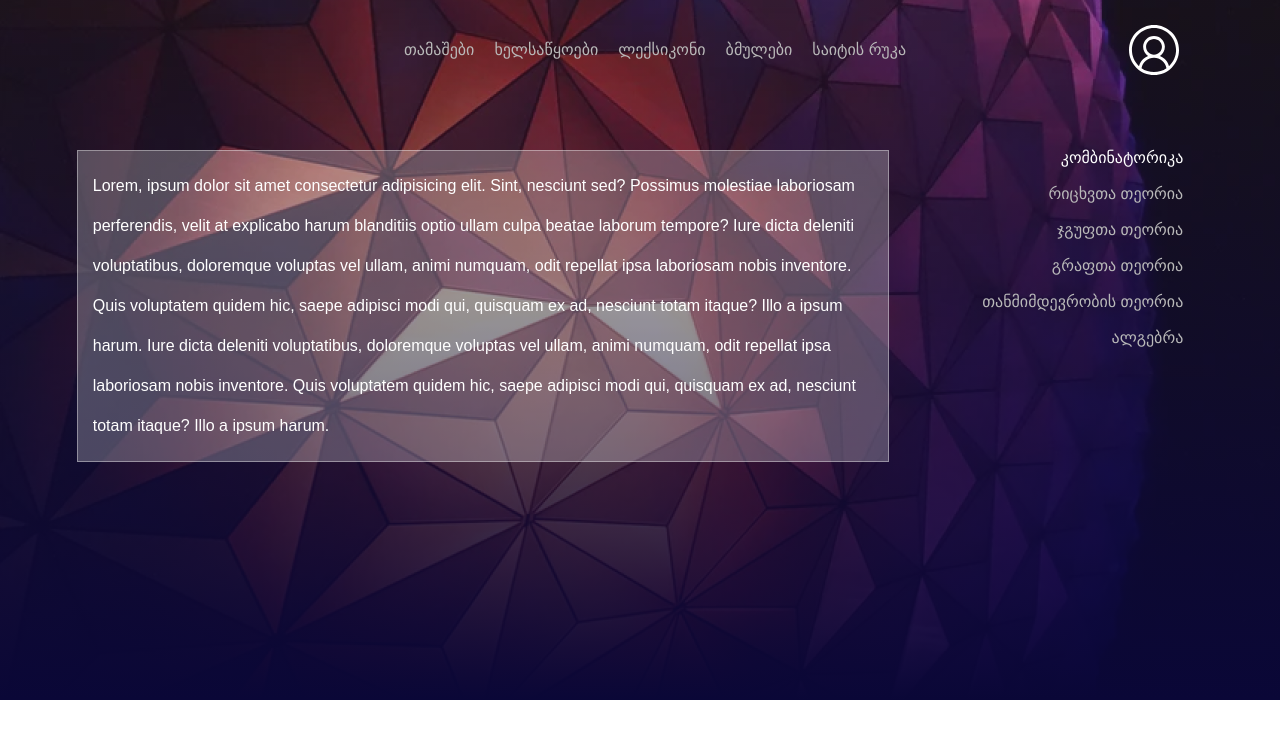
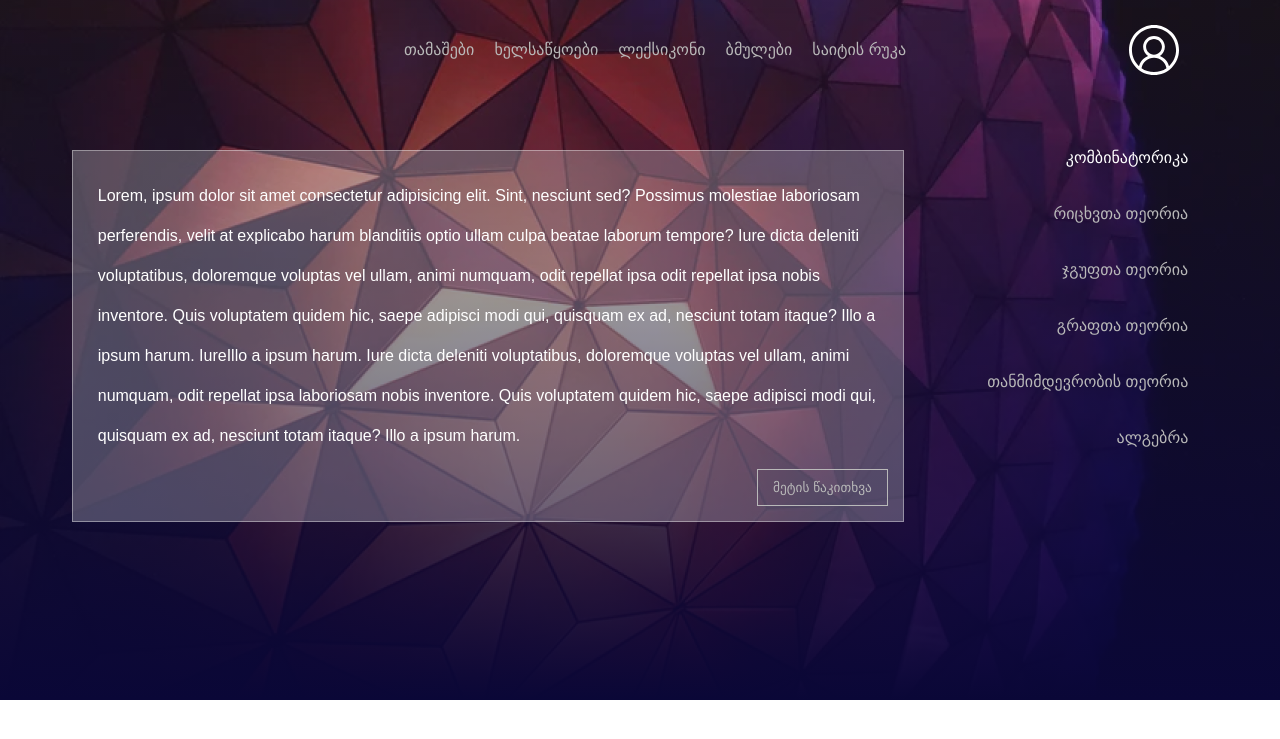
Before and after one commit to davidunilab/davidunilab.wwm, a PHP site: page /structure.html in a window 1280 px wide. Shown: the top 739 px of the page. Run offline with PHP 8.4, Linux system fonts and the light colour scheme; some web fonts are replaced.

Commit message:
working on structure html

```diff
--- a/css/style.css
+++ b/css/style.css
@@ -64,6 +64,7 @@
   position: relative;
   background-image: -webkit-gradient(linear, left top, left bottom, from(rgba(70, 50, 80, 0.3)), to(#0a0737)), url(/images/main_background.png);
   background-image: linear-gradient(to bottom, rgba(70, 50, 80, 0.3), #0a0737), url(/images/main_background.png);
+  background-color: black;
   background-size: cover;
   width: 100%;
   height: 700px;
@@ -162,6 +163,7 @@
   position: absolute;
   background-image: -webkit-gradient(linear, left top, left bottom, from(rgba(70, 50, 80, 0.3)), to(#0a0737)), url(/images/srtucture_background.png);
   background-image: linear-gradient(to bottom, rgba(70, 50, 80, 0.3), #0a0737), url(/images/srtucture_background.png);
+  background-color: black;
 }
 
 #structure section .container {
@@ -181,17 +183,29 @@
 
 #structure section .container .notes {
   background-color: rgba(255, 255, 255, 0.247);
-  padding: 15px;
+  padding: 25px 25px 65px 25px;
   max-width: 65%;
   color: white;
   line-height: 40px;
   border: 1px solid rgba(255, 255, 255, 0.384);
+  position: relative;
+}
+
+#structure section .container .notes button {
+  position: absolute;
+  right: 15px;
+  bottom: 15px;
+  background-color: rgba(255, 255, 255, 0);
+  color: #b9b9b9;
+  padding: 10px 15px;
+  border: 1px solid #b9b9b9;
+  cursor: pointer;
 }
 
 #structure section .container li {
   color: #b9b9b9;
   z-index: 33;
-  padding-bottom: 20px;
+  padding-bottom: 40px;
   text-align: right;
 }
 /*# sourceMappingURL=style.css.map */
--- a/scss/_main.scss
+++ b/scss/_main.scss
@@ -19,6 +19,7 @@
         $gradientEnd
       ),
       url(/images/main_background.png);
+    background-color: black;
     background-size: cover;
     width: 100%;
     height: 700px;
--- a/scss/_structure.scss
+++ b/scss/_structure.scss
@@ -7,6 +7,7 @@
           $gradientEnd
         ),
         url(/images/srtucture_background.png);
+        background-color: black;
     }
 
     section .container{
@@ -20,18 +21,30 @@
       }
       .notes{
         background-color: rgba(255, 255, 255, 0.247);
-        padding:15px;
+        padding:25px 25px 65px 25px;
         max-width: 65%;
         color:white;
         line-height: 40px;
         // filter:blur(4px);
         border:1px solid rgba(255, 255, 255, 0.384);
+        position: relative;
+        button{
+          position: absolute;
+          $margin:15px;
+          right:$margin;
+          bottom:$margin;
+          background-color: rgba(255, 255, 255, 0);
+          color:$white;
+          padding:10px 15px;
+          border: 1px solid $white;
+          cursor: pointer;
+        }
       }
 
         li{
           color:$white;
           z-index: 33;
-          padding-bottom: 20px;
+          padding-bottom: 40px;
           text-align: right;
         }
     }
--- a/structure.html
+++ b/structure.html
@@ -58,11 +58,11 @@
             culpa beatae laborum tempore? Iure
             dicta deleniti voluptatibus,
             doloremque voluptas vel ullam, animi
-            numquam, odit repellat ipsa laboriosam
+            numquam, odit repellat ipsa odit repellat ipsa
             nobis inventore. Quis voluptatem
             quidem hic, saepe adipisci modi qui,
             quisquam ex ad, nesciunt totam itaque?
-            Illo a ipsum harum. Iure
+            Illo a ipsum harum. IureIllo a ipsum harum. Iure
             dicta deleniti voluptatibus,
             doloremque voluptas vel ullam, animi
             numquam, odit repellat ipsa laboriosam
@@ -70,6 +70,7 @@
             quidem hic, saepe adipisci modi qui,
             quisquam ex ad, nesciunt totam itaque?
             Illo a ipsum harum.</p>
+            <button>მეტის წაკითხვა</button>
         </div>
         <div class="side-nav">
           <ul>
```
Also changed, not shown: 1 other file.
